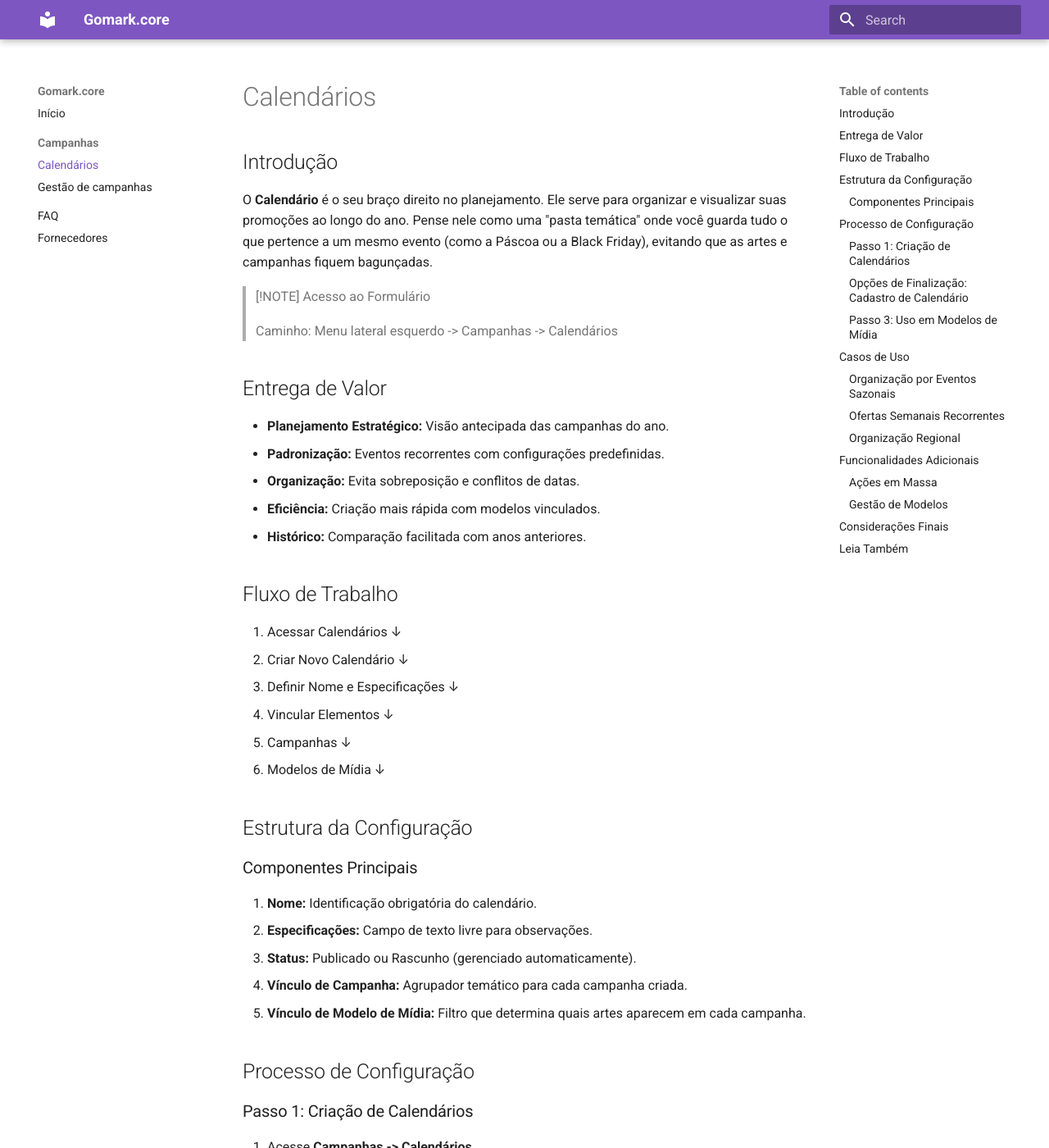
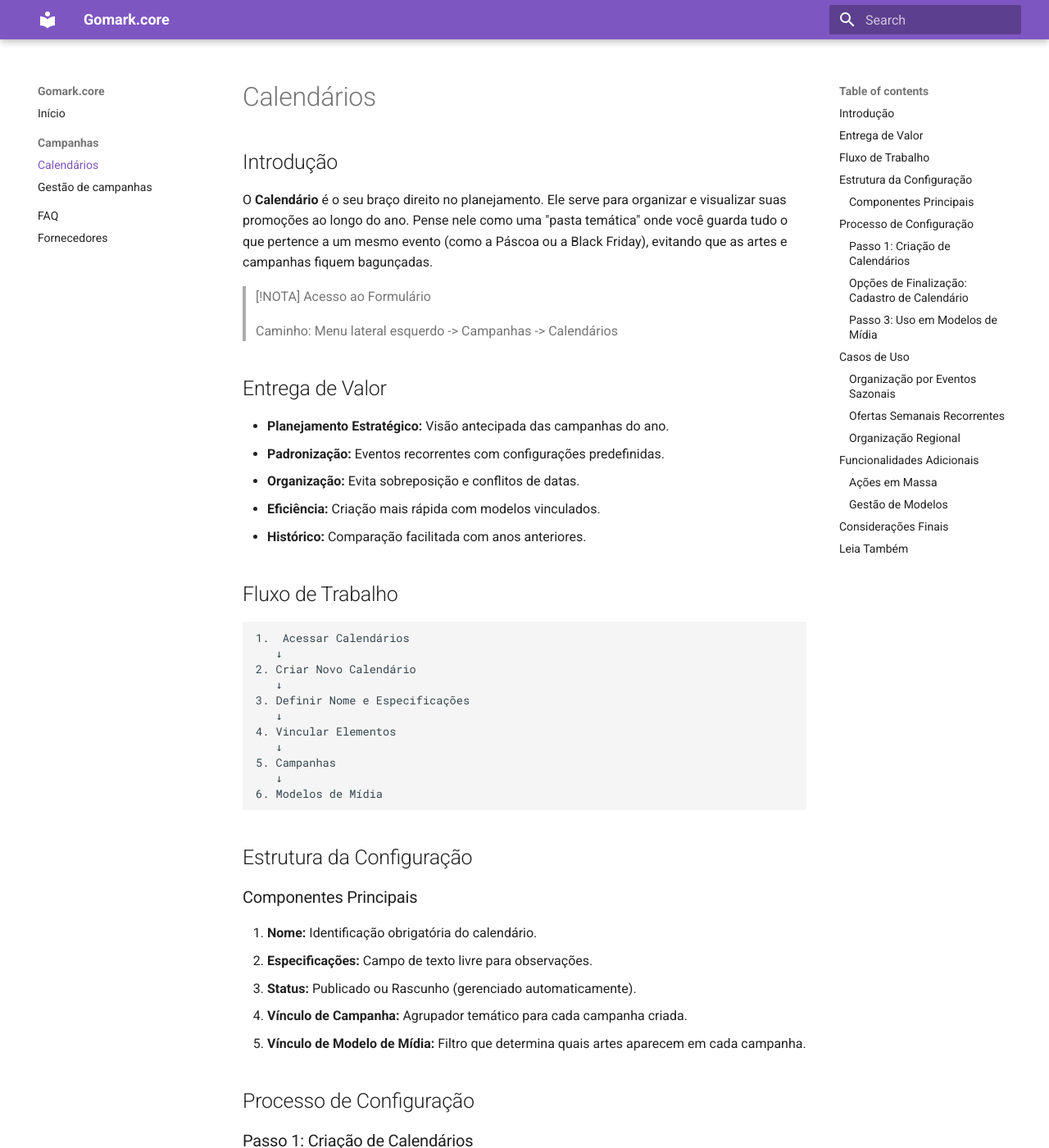
Before and after one commit to suporte552/documentacao, an MkDocs documentation site: the page built from docs/Campanhas/Calendários.md, in a window 1280 px wide and 1400 px high. Shown: the whole window at 82% size. Built offline with MkDocs 1.6.1 and Material for MkDocs 9.7.7, drawn with Linux system fonts in a browser that asks for light colours.

Commit message:
vault backup: 2026-03-24 14:53:01

````diff
--- a/docs/Campanhas/Calendários.md
+++ b/docs/Campanhas/Calendários.md
@@ -3,7 +3,7 @@
 
 O **Calendário** é o seu braço direito no planejamento. Ele serve para organizar e visualizar suas promoções ao longo do ano. Pense nele como uma "pasta temática" onde você guarda tudo o que pertence a um mesmo evento (como a Páscoa ou a Black Friday), evitando que as artes e campanhas fiquem bagunçadas.
 
-> [!NOTE] Acesso ao Formulário
+> [!NOTA] Acesso ao Formulário
 >
 > Caminho: Menu lateral esquerdo -> Campanhas -> Calendários
 
@@ -15,17 +15,21 @@ O **Calendário** é o seu braço direito no planejamento. Ele serve para organi
 - **Eficiência:** Criação mais rápida com modelos vinculados.
 - **Histórico:** Comparação facilitada com anos anteriores.
 ## Fluxo de Trabalho
-
-1. Acessar Calendários ↓
-2. Criar Novo Calendário ↓
-3. Definir Nome e Especificações ↓
-4. Vincular Elementos ↓
-5. Campanhas ↓
-6. Modelos de Mídia ↓
-
+```
+1.  Acessar Calendários
+   ↓
+2. Criar Novo Calendário
+   ↓
+3. Definir Nome e Especificações
+   ↓
+4. Vincular Elementos
+   ↓
+5. Campanhas
+   ↓
+6. Modelos de Mídia
+```
 ## Estrutura da Configuração
 ### Componentes Principais
-
 1. **Nome:** Identificação obrigatória do calendário.
 2. **Especificações:** Campo de texto livre para observações.
 3. **Status:** Publicado ou Rascunho (gerenciado automaticamente).
````
